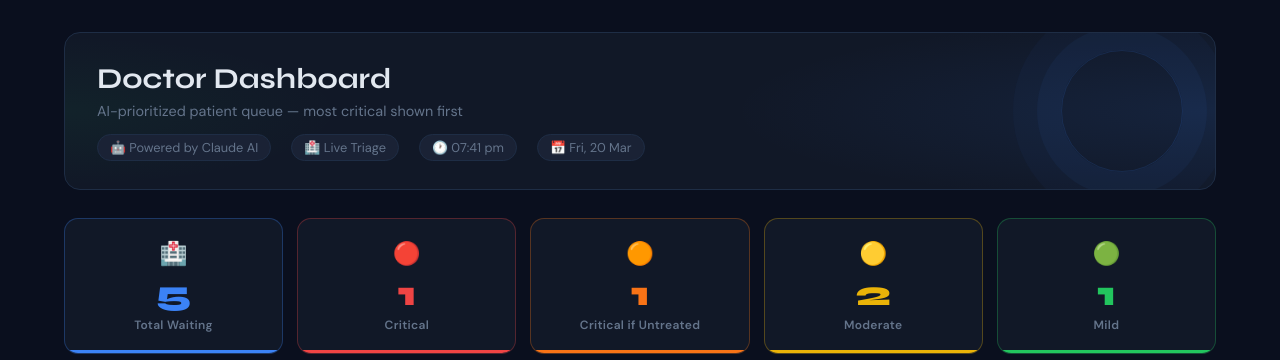
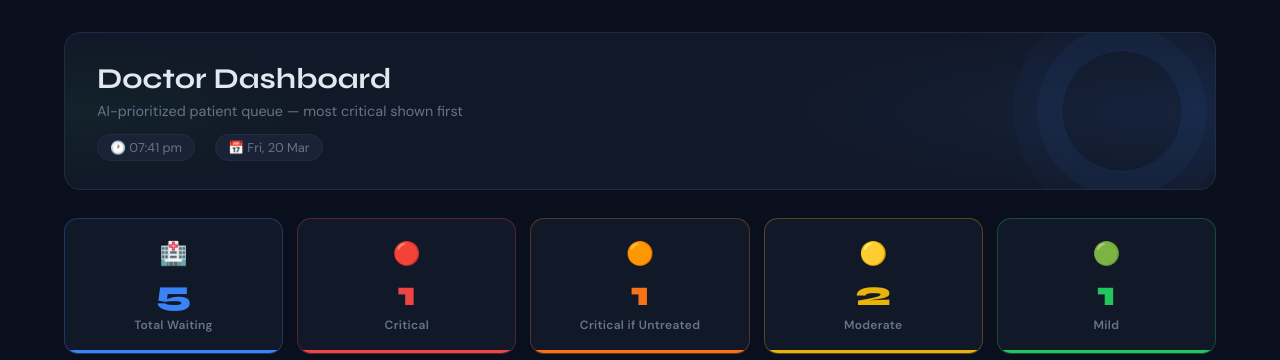
Before and after one commit to shriyanspatnaik/Hack4IMPACTTrack2-CodeSquad, a Flask app: page /doctor in a window 1280 px wide. Shown: the part 69-429 px from the top of the page. Run offline with Flask 3, Linux system fonts and the light colour scheme; data comes from the database, SQL or seed files in the repository; both versions use the stored data as it was before the commit.

Commit message:
Updated doctors dashboard

```diff
--- a/Templates/doctor.html
+++ b/Templates/doctor.html
@@ -122,8 +122,6 @@
                 <h1>Doctor Dashboard</h1>
                 <p>AI-prioritized patient queue — most critical shown first</p>
                 <div class="banner-meta">
-                    <span>🤖 Powered by Claude AI</span>
-                    <span>🏥 Live Triage</span>
                     <span id="banner-time"></span>
                     <span id="banner-date"></span>
                 </div>
```
Also changed, not shown: kritiquebuddy.db (deleted).
